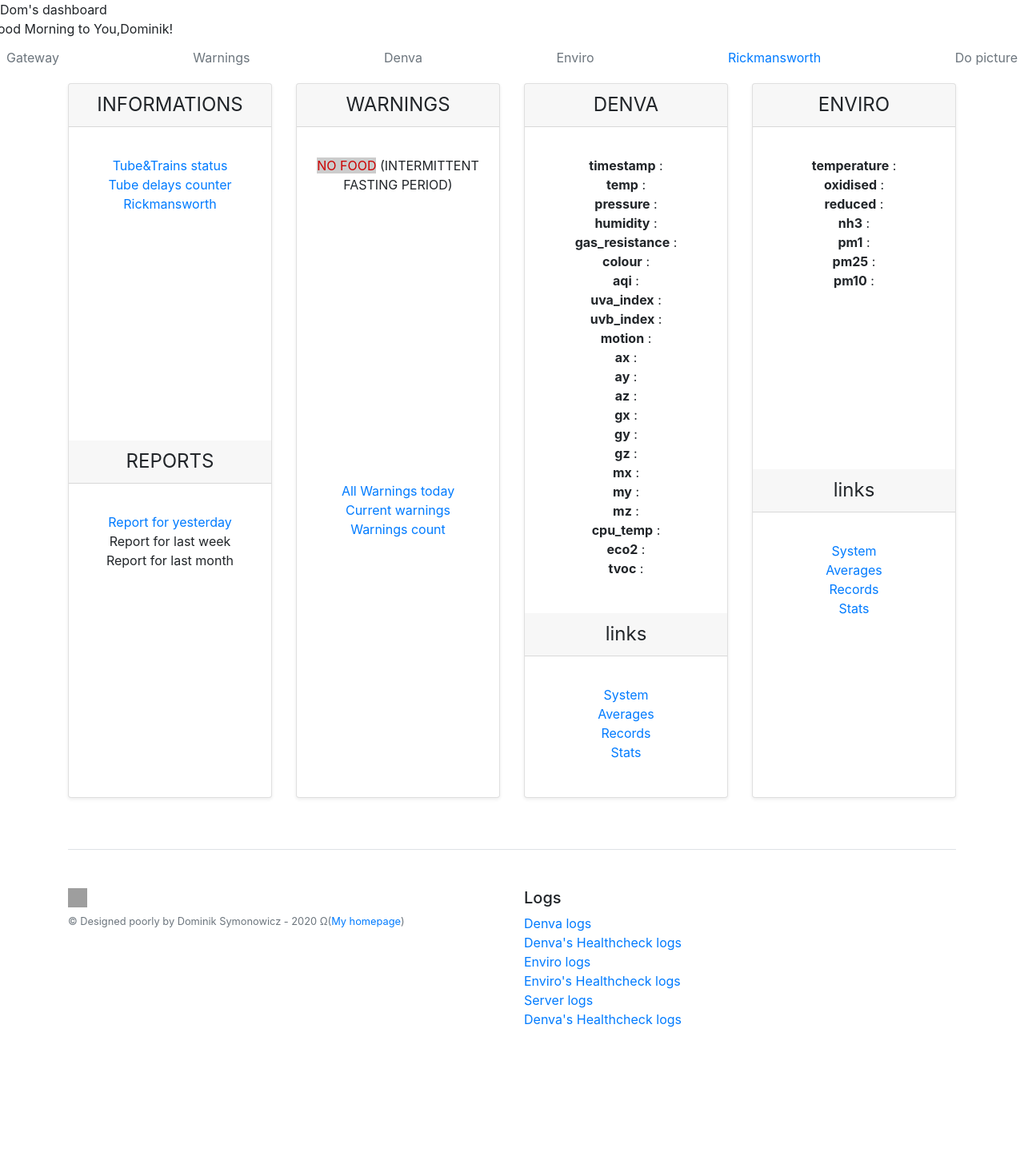
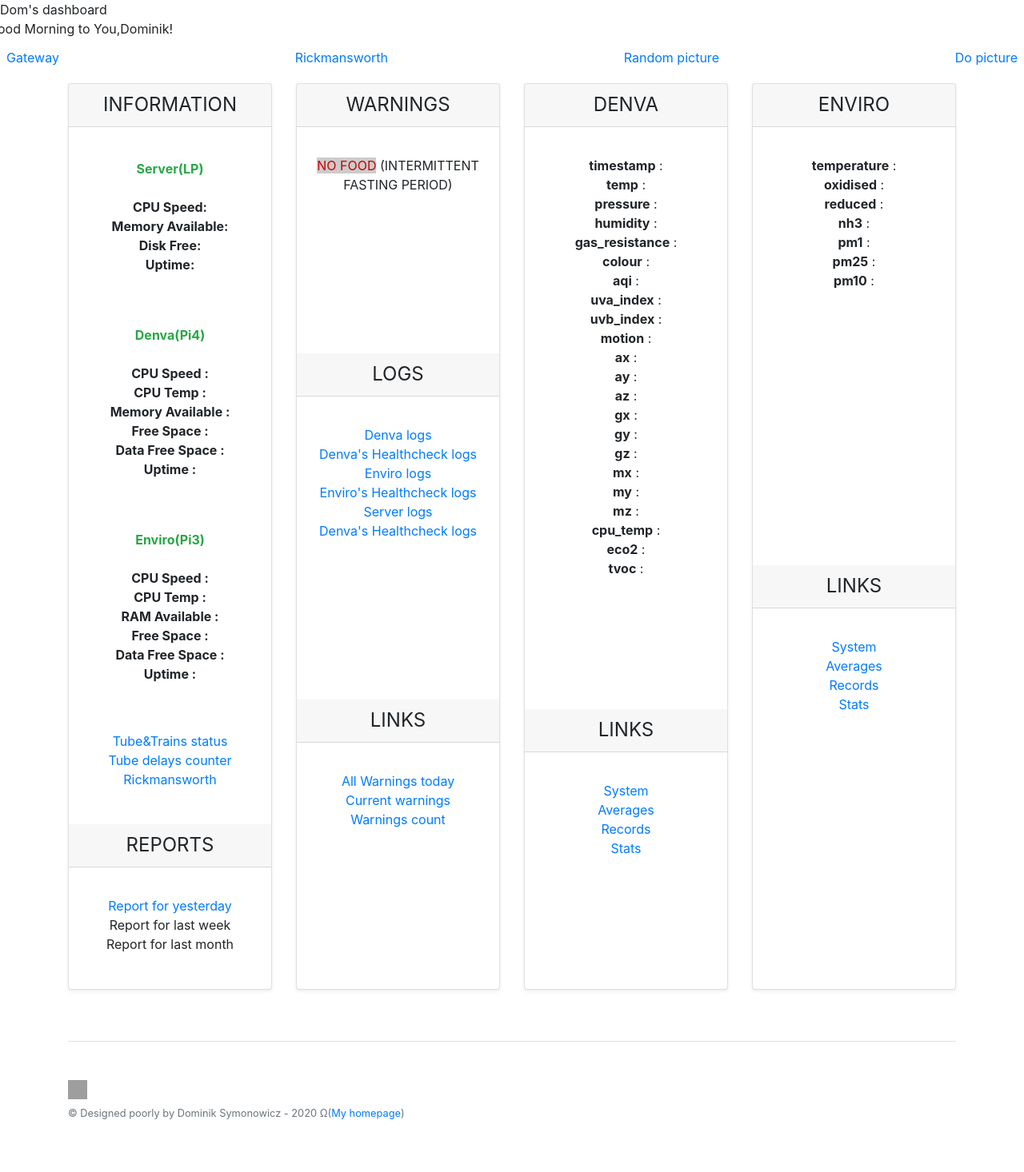
Before and after one commit to pastorcmentarny/denva, a Flask app: template src/templates/dashboard-server.html in a window 1280 px wide. Shown: the whole page at 80% size. Before the commit the page ends 1285 px from the top, so only its background shows below. Run offline with Flask 2, Linux system fonts and the light colour scheme; the template is opened without the code that fills it, so the values that code supplies are empty; some libraries are stand-ins or nearby versions; grey boxes are pictures that could not be loaded.

Commit message:
add system information add links to other's services

```diff
--- a/src/commands.py
+++ b/src/commands.py
@@ -111,8 +111,8 @@ def get_system_info() -> dict:
         'IP': get_ip(),
         'Uptime': get_uptime(),
         "Memory Available": '{} MB'.format(utils.convert_bytes_to_MB(psutil.virtual_memory().available)),
-        'Free Space:':  '{} MB'.format(get_space_available()),
-        'Data Free Space:': '{} MB'.format(get_data_space_available())
+        'Free Space':  '{} MB'.format(get_space_available()),
+        'Data Free Space': '{} MB'.format(get_data_space_available())
     }
 
 
--- a/src/report_service.py
+++ b/src/report_service.py
@@ -35,3 +35,7 @@ def generate_for_yesterday() -> dict:
     except Exception as e:
         logger.error('Unable to generate report due to {}.Returning empty report'.format(e), exc_info=True)
         return {'error': str(e)}
+
+
+def get_reports_from_denva_and_enviro():
+    return None
--- a/src/system_data_service.py
+++ b/src/system_data_service.py
@@ -19,7 +19,7 @@ def get_system_information() -> dict:
         "CPU Speed": '{} MHz'.format(psutil.cpu_freq().current),
         "Memory Available": get_memory_available_in_mb(),
         "Disk Free": "{} MB".format(get_system_disk_space_free()),
-        "Boot Time": get_boot_time()
+        "Uptime": get_boot_time()
     }
 
 
--- a/src/templates/dashboard-server.html
+++ b/src/templates/dashboard-server.html
@@ -40,26 +40,50 @@
 </div>
 <div class="nav-scroller py-1 mb-2">
     <nav class="nav d-flex justify-content-between">
-        <a class="p-2 text-muted" href="{{message.page_gateway}}">Gateway</a>
-        <a class="p-2 text-muted" href="{{message.page_warnings}}">Warnings</a>
-        <a class="p-2 text-muted" href="#">Denva</a>
-        <a class="p-2 text-muted" href="#">Enviro</a>
+        <a class="p-2" href="{{message.page_gateway}}">Gateway</a>
         <a class="p-2" href="{{message.page_ricky}}">Rickmansworth</a>
-        <a class="p-2 text-muted" href="{{message.page_webcam}}">Do picture</a>
+        <a class="p-2" href="{{message.page_frame}}">Random picture</a>
+        <a class="p-2" href="{{message.page_webcam}}">Do picture</a>
      </nav>
 </div>
 <div class="container">
     <div class="card-deck mb-3 text-center">
         <div class="card mb-3 shadow-sm">
             <div class="card-header">
-                <h4 class="my-0 font-weight-normal">INFORMATIONS</h4>
+                <h4 class="my-0 font-weight-normal">INFORMATION</h4>
             </div>
             <div class="card-body">
-                <ul class="list-unstyled mt-2 mb-2">
-                    {% for celebration in message.celebrations %}
-                    <li>{{celebration}}</li>
-                    {% endfor %}
-                </ul>
+                <div class="card-body">
+                    <strong class="d-inline-block mb-2 text-success">Server(LP)</strong>
+                    <ul class="list-unstyled mt-3 mb-4">
+                        <li><b>CPU Speed:</b>{{message.system.server["CPU Speed"]}}</li>
+                        <li><b>Memory Available:</b>{{message.system.server["Memory Available"]}}</li>
+                        <li><b>Disk Free:</b>{{message.system.server["Disk Free"]}}</li>
+                        <li><b>Uptime:</b>{{message.system.server["Uptime"]}}</li>
+                    </ul>
+                </div>
+                <div class="card-body">
+                    <strong class="d-inline-block mb-2 text-success">Denva(Pi4)</strong>
+                    <ul class="list-unstyled mt-3 mb-4">
+                        <li><b>CPU Speed : </b>{{message.system.denva["CPU Speed"]}}</li>
+                        <li><b>CPU Temp : </b>{{message.system.denva["CPU Temp"]}}</li>
+                        <li><b>Memory Available : </b>{{message.system.denva["Memory Available"]}}</li>
+                        <li><b>Free Space : </b>{{message.system.denva["Free Space"]}}</li>
+                        <li><b>Data Free Space : </b>{{message.system.denva["Data Free Space"]}}</li>
+                        <li><b>Uptime : </b>{{message.system.denva["Uptime"]}}</li>
+                    </ul>
+                </div>
+                <div class="card-body">
+                    <strong class="d-inline-block mb-2 text-success">Enviro(Pi3)</strong>
+                    <ul class="list-unstyled mt-3 mb-4">
+                        <li><b>CPU Speed : </b>{{message.system.enviro["CPU Speed"]}}</li>
+                        <li><b>CPU Temp : </b>{{message.system.enviro["CPU Temp"]}}</li>
+                        <li><b>RAM Available : </b>{{message.system.enviro["Memory Available"]}}</li>
+                        <li><b>Free Space : </b>{{message.system.enviro["Free Space"]}}</li>
+                        <li><b>Data Free Space : </b>{{message.system.enviro["Data Free Space"]}}</li>
+                        <li><b>Uptime : </b>{{message.system.enviro["Uptime"]}}</li>
+                    </ul>
+                </div>
                 <ul class="list-unstyled mt-3 mb-4">
                     <li><a href="{{message.page_tube_trains}}">Tube&Trains status</a></li>
                     <li><a href="{{message.page_tt_delays_counter}}">Tube delays counter</a></li>
@@ -94,7 +118,22 @@
 
                 </ul>
             </div>
-
+            <div class="card-header">
+                <h4 class="my-0 font-weight-normal">LOGS</h4>
+            </div>
+            <div class="card-body">
+                <ul  class="list-unstyled mt-3 mb-4">
+                    <li><a href="{{message.page_recent_log_app}}">Denva logs</a></li>
+                    <li><a href="{{message.page_recent_log_hc}}">Denva's Healthcheck logs</a></li>
+                    <li><a href="{{message.page_recent_log_app}}">Enviro logs</a></li>
+                    <li><a href="{{message.page_recent_log_hc}}">Enviro's Healthcheck logs</a></li>
+                    <li><a href="{{message.page_recent_log_app}}">Server logs</a></li>
+                    <li><a href="{{message.page_recent_log_hc}}">Denva's Healthcheck logs</a></li>
+                </ul>
+            </div>
+            <div class="card-header">
+                <h4 class="my-0 font-weight-normal">LINKS</h4>
+            </div>
             <div class="card-body">
                 <ul class="list-unstyled mt-3 mb-4">
                     <li><a href="{{message.page_warns}}">All Warnings today</a></li>
@@ -134,7 +173,7 @@
                 </ul>
             </div>
             <div class="card-header">
-                <h4 class="my-0 font-weight-normal">links</h4>
+                <h4 class="my-0 font-weight-normal">LINKS</h4>
             </div>
             <div class="card-body">
                 <ul class="list-unstyled mt-3 mb-4">
@@ -162,7 +201,7 @@
             </div>
 
             <div class="card-header">
-                <h4 class="my-0 font-weight-normal">links</h4>
+                <h4 class="my-0 font-weight-normal">LINKS</h4>
             </div>
             <div class="card-body">
                 <ul class="list-unstyled mt-3 mb-4">
@@ -183,18 +222,6 @@
                     <script>copyright()</script>
                 </small>
             </div>
-            <div class="col-3 col-md">
-                <h5>Logs</h5>
-                <ul class="list-unstyled text-small">
-                    <li><a href="{{message.page_recent_log_app}}">Denva logs</a></li>
-                    <li><a href="{{message.page_recent_log_hc}}">Denva's Healthcheck logs</a></li>
-                    <li><a href="{{message.page_recent_log_app}}">Enviro logs</a></li>
-                    <li><a href="{{message.page_recent_log_hc}}">Enviro's Healthcheck logs</a></li>
-                    <li><a href="{{message.page_recent_log_app}}">Server logs</a></li>
-                    <li><a href="{{message.page_recent_log_hc}}">Denva's Healthcheck logs</a></li>
-
-                </ul>
-            </div>
         </div>
     </footer>
 </div>
```
Also changed, not shown: src/app_server.py (+2 -10 lines), src/app_server_service.py (+57 -17 lines), src/app_server_ui.py (+32 -1 lines).
